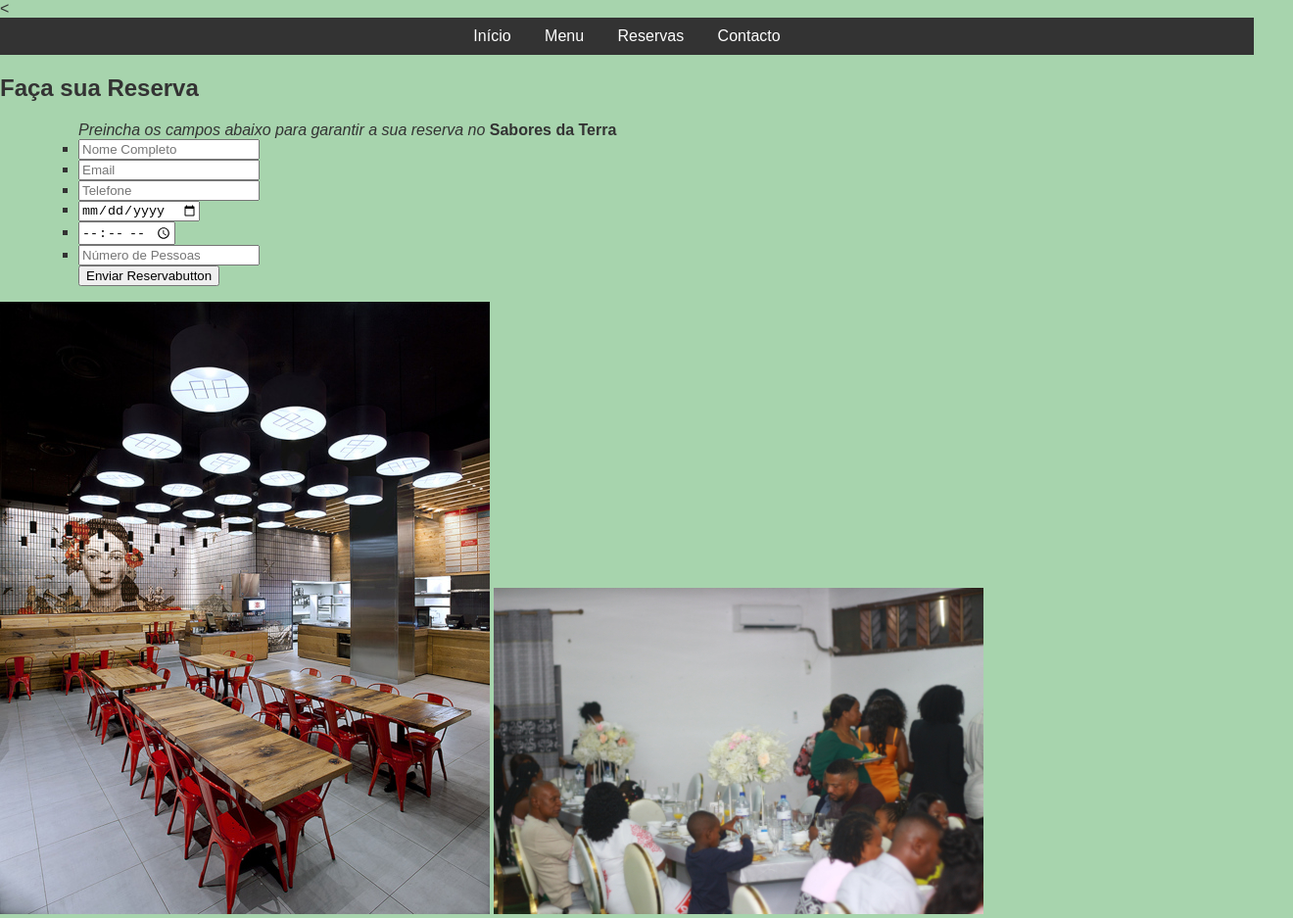
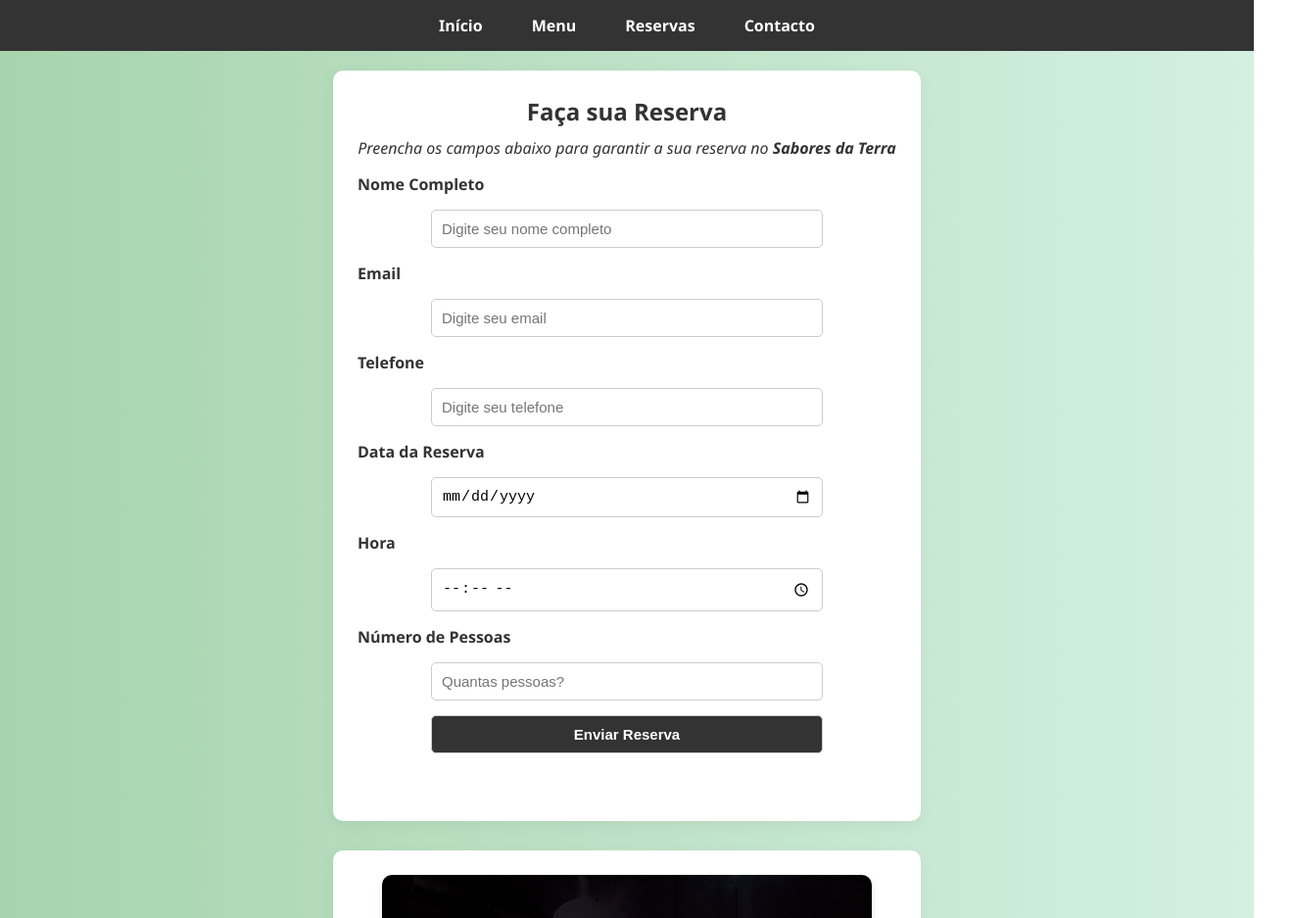
Before and after one commit to Quinito-pedro/sabores-da-terra, a plain HTML site: page reservas.html in a window 1280 px wide. Shown: the top 937 px of the page at 98% size, 1320 px wide, since content can reach past the window. Drawn offline with Linux system fonts and the light colour scheme.

Commit message:
Update reservas.html
Adicionei alguma informaçao

```diff
--- a/reservas.html
+++ b/reservas.html
@@ -1,4 +1,4 @@
-<<!DOCTYPE html>
+<!DOCTYPE html>
 <html lang="pt">
 <head>
   <meta charset="UTF-8">
@@ -6,23 +6,144 @@
   <title>Reservas - Sabores da Terra</title>
   <link rel="stylesheet" href="styles.css">
   <style>
-        body
-        {
-            background-color: rgb(167, 212, 173);
+    * {
+      margin: 0; padding: 0;
+      box-sizing: border-box;
     }
-        /* Estilo do rodapé */
+
+    body {
+      font-family: 'Segoe UI', sans-serif;
+      background: linear-gradient(to right, #a7d4ad, #d4f0e1);
+      color: #333;
+      display: flex;
+      flex-direction: column;
+      min-height: 100vh;
+    }
+
+    nav {
+      background-color: #333;
+      padding: 15px;
+      display: flex;
+      justify-content: center;
+      gap: 20px;
+      flex-wrap: wrap;
+    }
+
+    nav a {
+      color: #fff;
+      text-decoration: none;
+      font-weight: bold;
+    }
+
+    nav a:hover {
+      text-decoration: underline;
+    }
+
+    main {
+      flex: 1;
+      display: flex;
+      flex-direction: column;
+      align-items: center;
+      padding: 20px;
+      text-align: center;
+    }
+
+    section {
+      max-width: 600px;
+      width: 100%;
+      background-color: #fff;
+      padding: 25px;
+      border-radius: 10px;
+      box-shadow: 0 4px 15px rgba(0, 0, 0, 0.05);
+      margin-bottom: 30px;
+    }
+
+    section h1 {
+      margin-bottom: 10px;
+    }
+
+    form {
+      display: flex;
+      flex-direction: column;
+      gap: 15px;
+      align-items: center;
+      margin-top: 15px;
+    }
+
+    label {
+      align-self: flex-start;
+      font-weight: bold;
+    }
+
+    input, button {
+      padding: 10px;
+      width: 100%;
+      max-width: 400px;
+      border: 1px solid #ccc;
+      border-radius: 5px;
+      font-size: 15px;
+    }
+
+    input:focus {
+      border-color: #1abc9c;
+      outline: none;
+      box-shadow: 0 0 4px rgba(26, 188, 156, 0.3);
+    }
+
+    button {
+      background-color: #333;
+      color: #fff;
+      font-weight: bold;
+      cursor: pointer;
+      transition: background-color 0.3s;
+    }
+
+    button:hover {
+      background-color: #555;
+    }
+
+    #reserva-status {
+      margin-top: 20px;
+      font-weight: bold;
+      min-height: 24px;
+      transition: opacity 0.4s ease;
+    }
+
+    .galeria {
+      display: flex;
+      flex-direction: column;
+      gap: 15px;
+      align-items: center;
+      margin-bottom: 30px;
+    }
+
+    .galeria img {
+      max-width: 100%;
+      height: auto;
+      border-radius: 10px;
+      box-shadow: 0 4px 10px rgba(0, 0, 0, 0.1);
+    }
+
     footer {
-            background-color: #000; /* Cor preta */
-            color: white; /* Cor do texto em branco */
+      background-color: #000;
+      color: white;
       text-align: center;
       padding: 20px;
-            position: relative;
-            bottom: 0;
-            width: 100%;
     }
 
     footer p {
       margin: 5px 0;
+    }
+
+    @media (max-width: 600px) {
+      nav {
+        flex-direction: column;
+        gap: 10px;
+      }
+
+      input, button {
+        width: 100%;
+      }
     }
   </style>
 </head>
@@ -36,27 +157,43 @@
     <a href="contacto.html">Contacto</a>
   </nav>
 
-    <!-- Seção de Reservas -->
+  <!-- Conteúdo principal -->
+  <main>
     <section id="reservas">
       <h1>Faça sua Reserva</h1>
-        <ol>
-            <ul type="square">
-                <i>Preincha os campos abaixo para garantir a sua reserva no</i> <b>Sabores da Terra</b>
+      <p><i>Preencha os campos abaixo para garantir a sua reserva no <b>Sabores da Terra</b></i></p>
+
       <form id="form-reserva" onsubmit="return validarReserva()">
-                    <li><input type="text" id="nome" placeholder="Nome Completo" required></li>
-                    <li><input type="email" id="email" placeholder="Email" required></li>
-                    <li><input type="tel" id="telefone" placeholder="Telefone" required></li>
-                    <li><input type="date" id="data" required></li>
-                    <li><input type="time" id="hora" required></li>
-                    <li><input type="number" id="pessoas" placeholder="Número de Pessoas" required></li>
-                    <button type="submit">Enviar Reserva</on>button
-            </ul>
-            </ol>
+        <label for="nome">Nome Completo</label>
+        <input type="text" id="nome" name="nome" placeholder="Digite seu nome completo" required>
+
+        <label for="email">Email</label>
+        <input type="email" id="email" name="email" placeholder="Digite seu email" required>
+
+        <label for="telefone">Telefone</label>
+        <input type="tel" id="telefone" name="telefone" placeholder="Digite seu telefone" required>
+
+        <label for="data">Data da Reserva</label>
+        <input type="date" id="data" name="data" required>
+
+        <label for="hora">Hora</label>
+        <input type="time" id="hora" name="hora" required>
+
+        <label for="pessoas">Número de Pessoas</label>
+        <input type="number" id="pessoas" name="pessoas" placeholder="Quantas pessoas?" required>
+
+        <button type="submit">Enviar Reserva</button>
       </form>
+
       <div id="reserva-status"></div>
     </section>
-    <img src="Ima-18-4.jpg" alt="">
-    <img src="IMG_500.JPG" alt="">
+
+    <!-- Galeria de imagens -->
+    <section class="galeria">
+      <img src="Ima-18-4.jpg" alt="Ambiente acolhedor do restaurante">
+      <img src="IMG_500.JPG" alt="Área de festas do Sabores da Terra">
+    </section>
+  </main>
 
   <!-- Rodapé -->
   <footer>
@@ -66,6 +203,29 @@
     <p>Endereço: Av. Quinitopedrol, Rua 123</p>
   </footer>
 
-    <script src="script.js"></script>
+  <!-- Script de validação -->
+  <script>
+    function validarReserva() {
+      const nome = document.getElementById('nome').value;
+      const pessoas = parseInt(document.getElementById('pessoas').value);
+      const status = document.getElementById('reserva-status');
+
+      if (pessoas <= 0) {
+        status.textContent = 'Número de pessoas inválido.';
+        status.style.color = 'red';
+        return false;
+      }
+
+      status.textContent = `Reserva confirmada para ${nome}.`;
+      status.style.color = 'green';
+
+      setTimeout(() => {
+        status.textContent = '';
+      }, 5000);
+
+      return false; // Impede envio real do formulário para testes
+    }
+  </script>
+
 </body>
 </html>
```
Lines whose indentation alone changed are shown as unchanged.
